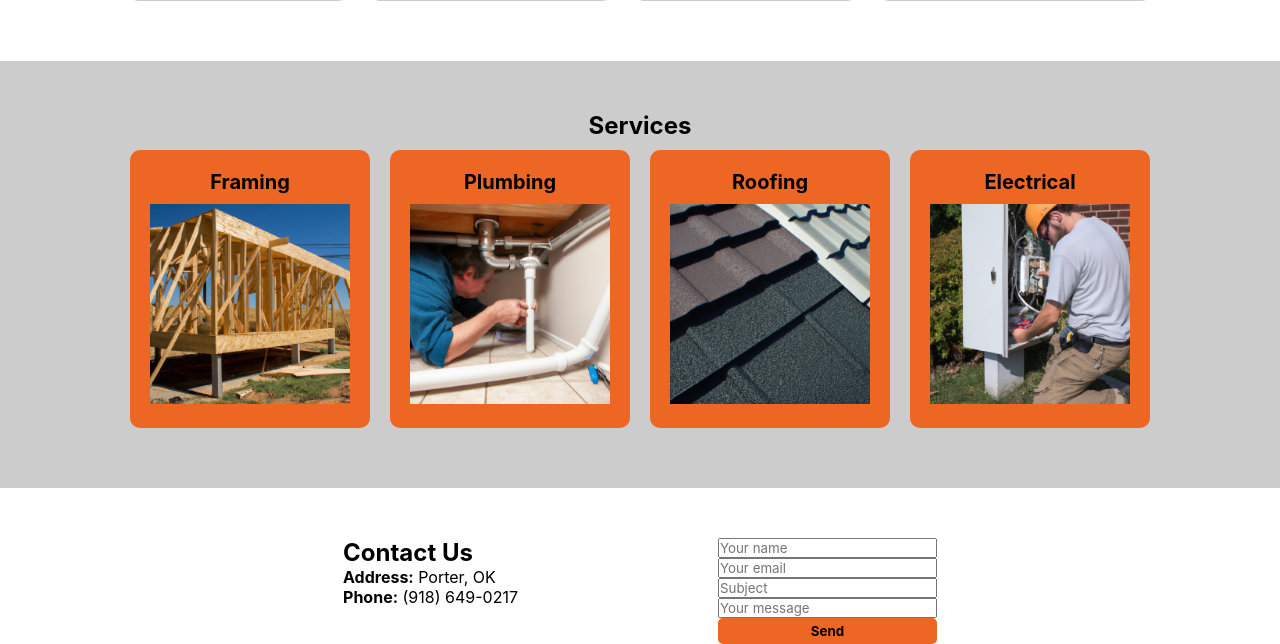
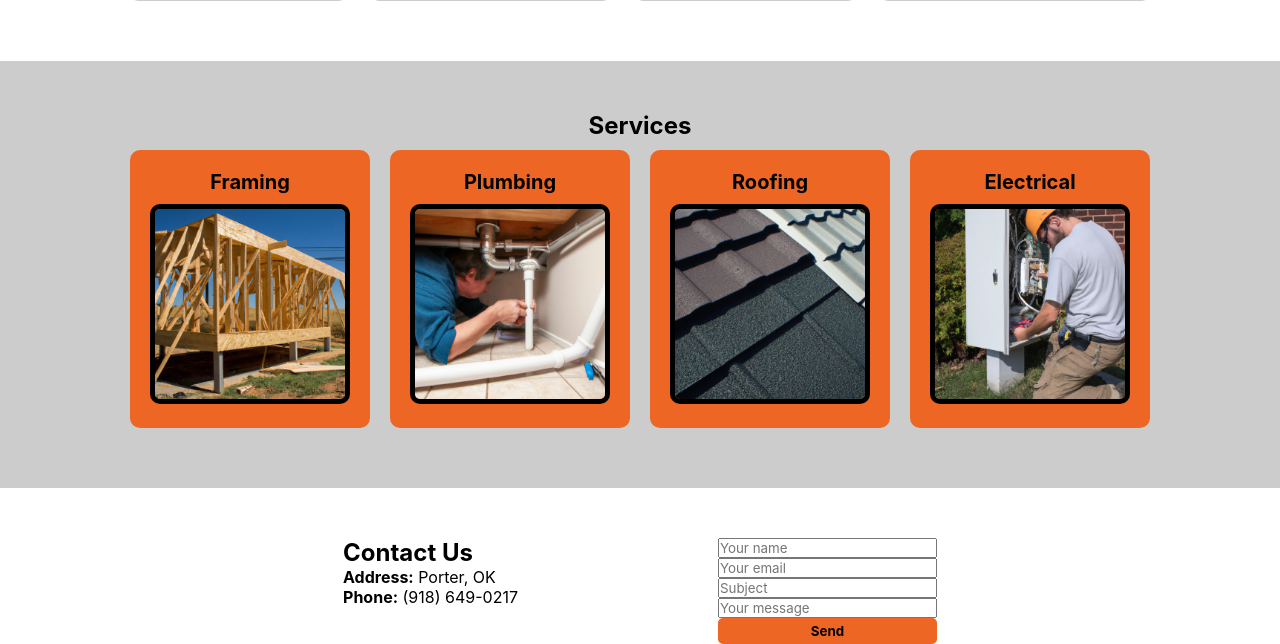
Before and after one commit to TommyPhelps/VRHomeImprovementsLLC-Site, a PHP site: page / in a window 1280 px wide. Shown: the part 1394-2038 px from the top of the page. Run offline with PHP 8.4, Linux system fonts and the light colour scheme.

Commit message:
Adjust images in services section to look nicer

```diff
--- a/styles.css
+++ b/styles.css
@@ -123,6 +123,11 @@ img {
     margin-bottom: 10px;
 }
 
+.services > ul > div > img {
+    border: 5px solid black;
+    border-radius: 10px;
+}
+
 main > div {
     display: flex;
     flex-direction: row;
```
